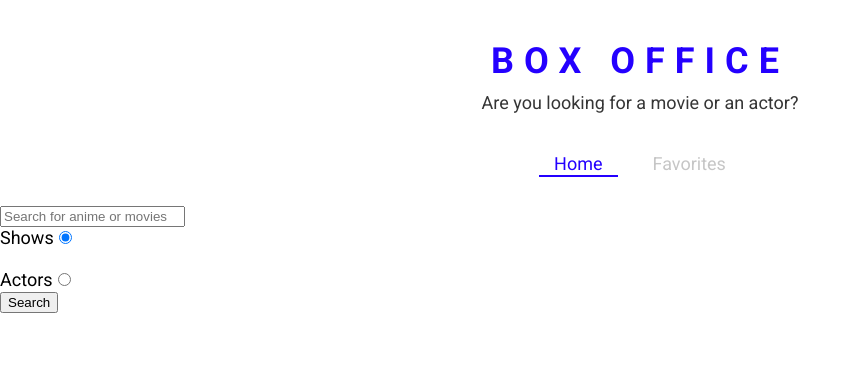
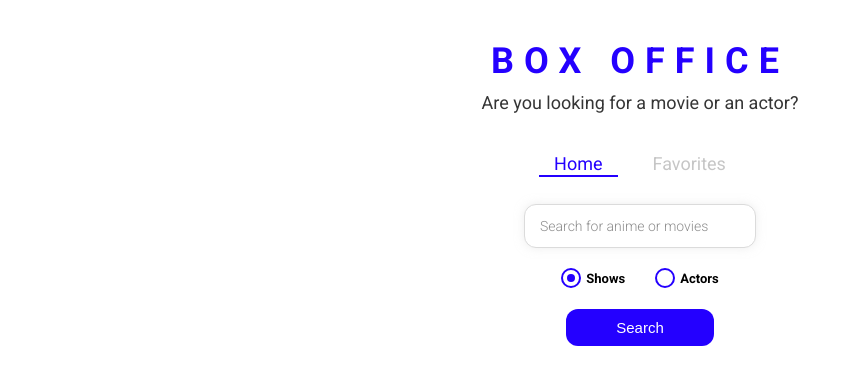
Before and after one commit to jay6909/box-office-site, a React (Create React App) app: page / in a window 1280 px wide. Shown: the top 384 px of the page, without its empty margins (0-861 px from the left). Built offline with nearby package versions, Linux system fonts and the light colour scheme.

Commit message:
styled the entire app

```diff
--- /dev/null
+++ b/src/components/CustomRadio.jsx
@@ -0,0 +1,66 @@
+import React from 'react';
+import styled from 'styled-components';
+
+const RadioWrapper = styled.label`
+  display: block;
+  position: relative;
+  padding-left: 25px;
+  cursor: pointer;
+  font-size: 13px;
+  user-select: none;
+  font-weight: 700;
+  line-height: 1.65;
+
+  input {
+    position: absolute;
+    opacity: 0;
+    cursor: pointer;
+  }
+
+  span {
+    position: absolute;
+    top: 0;
+    left: 0;
+    height: 16px;
+    width: 16px;
+    background-color: #fff;
+    border: 2px solid ${({ theme }) => theme.mainColors.blue};
+    border-radius: 50%;
+  }
+
+  input:checked ~ span {
+    background-color: #fff;
+    border: 2px solid ${({ theme }) => theme.mainColors.blue};
+  }
+
+  span:after {
+    content: '';
+    position: absolute;
+    display: none;
+  }
+
+  input:checked ~ span:after {
+    display: block;
+  }
+
+  span:after {
+    top: 4px;
+    left: 4px;
+    width: 8px;
+    height: 8px;
+    border-radius: 50%;
+    background: ${({ theme }) => theme.mainColors.blue};
+  }
+`;
+
+const CustomRadio = ({ label, ...restProps }) => {
+  return (
+    <RadioWrapper htmlFor={restProps.id}>
+      {label}
+      <input {...restProps} type="radio" />
+      <span/>
+    </RadioWrapper>
+  );
+};
+
+export default CustomRadio;
--- a/src/pages/Home.jsx
+++ b/src/pages/Home.jsx
@@ -4,7 +4,12 @@
 import ShowGrid from '../components/show/ShowGrid';
 import ActorGrid from '../components/actor/ActorGrid';
 import { useLastQuery } from '../misc/custom-hooks';
-
+import {
+  RadioInputsWrapper,
+  SearchButtonWrapper,
+  SearchInput,
+} from './Home.styled';
+import CustomRadio from '../components/CustomRadio';
 
 const Home = () => {
   const [input, setInput] = useLastQuery();
@@ -34,53 +39,50 @@
       return <div>No results found</div>;
     }
     if (results && results.length > 0) {
-      return results[0].show
-        ? (
-        <ShowGrid data={results}/>
-        )
-        : (
-        <ActorGrid data={results}/>
-        )
+      return results[0].show ? (
+        <ShowGrid data={results} />
+      ) : (
+        <ActorGrid data={results} />
+      );
     }
     return null;
   };
   return (
     <MainPageLayout>
-      <input
+      <SearchInput
         placeholder="Search for anime or movies"
         type="text"
         onChange={onInputChange}
         onKeyDown={onKeyDown}
         value={input}
       />
+      <RadioInputsWrapper>
         <div>
-        <label htmlFor="shows-search">
-          Shows
-          <input
+          <CustomRadio
+            label="Shows"
             id="shows-search"
-            type="radio"
             value="shows"
             checked={isShowsSearch}
             onChange={onRadioChange}
           />
-        </label>
-        <br />
-        <br />
-        <label htmlFor="actors-search">
-          Actors
-          <input
+        </div>
+
+        <div>
+          <CustomRadio
+            label="Actors"
             id="actors-search"
-            type="radio"
             value="people"
             checked={!isShowsSearch}
             onChange={onRadioChange}
           />
-        </label>
         </div>
+      </RadioInputsWrapper>
 
+      <SearchButtonWrapper>
         <button type="button" onClick={onSearch}>
           Search
         </button>
+      </SearchButtonWrapper>
       {renderResults()}
     </MainPageLayout>
   );
--- /dev/null
+++ b/src/pages/Home.styled.jsx
@@ -0,0 +1,49 @@
+import styled from "styled-components";
+
+export const SearchInput = styled.input`
+  display: block;
+  font-family: 'Roboto', sans-serif;
+  width: 200px;
+  margin: auto;
+  outline: none;
+  padding: 13px 15px;
+  border: 1px solid #dbdbdb;
+  box-shadow: 0px 0px 10px 0px rgba(219, 219, 219, 0.5);
+  font-size: 14px;
+  border-radius: 12px;
+  color: #8d8d8d;
+
+  &::placeholder {
+    font-weight: 300;
+    color: #8d8d8d;
+  }
+`;
+
+export const RadioInputsWrapper = styled.div`
+  display: flex;
+  justify-content: center;
+  margin: 20px 0;
+
+  div {
+    margin: 0 15px;
+  }
+`;
+
+export const SearchButtonWrapper = styled.div`
+  text-align: center;
+  margin-bottom: 35px;
+
+  button {
+    color: #fff;
+    background-color: ${({ theme }) => theme.mainColors.blue};
+    margin: auto;
+    padding: 10px 50px;
+    font-size: 15px;
+    border: none;
+    outline: none;
+    border-radius: 12px;
+    &:hover {
+      cursor: pointer;
+    }
+  }
+`;
```
Lines whose indentation alone changed are shown as unchanged.
